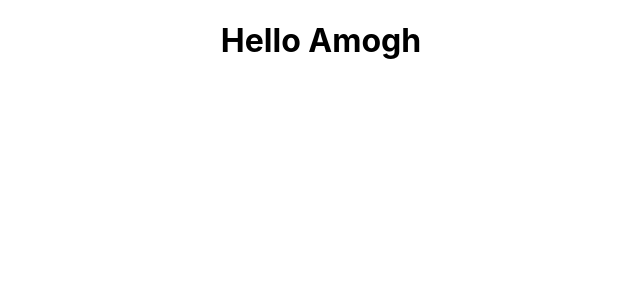
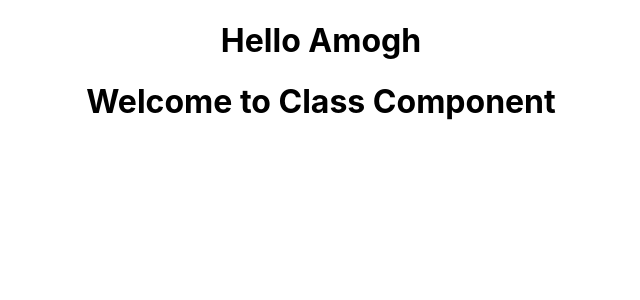
Before and after one commit to amoghcoolkarni983/learn-react-js, a React (Create React App) app in the folder my-app/: page / in a window 1280 px wide. Shown: the top 300 px of the page, without its empty margins (319-959 px from the left). Built offline with nearby package versions, Linux system fonts and the light colour scheme.

Commit message:
class-componant

```diff
--- a/my-app/src/App.js
+++ b/my-app/src/App.js
@@ -1,12 +1,14 @@
 import React, { Component } from 'react';
 import './App.css';
 import Greet from './componants/Greet'
+import Welcome from './componants/Welcome'
 
 class App extends Component {
   render() {
     return (
       <div className="App">
         <Greet/>
+        <Welcome/>
       </div>
     );
   }
--- /dev/null
+++ b/my-app/src/componants/Welcome.js
@@ -0,0 +1,12 @@
+import React, { Component } from 'react'
+
+class Welcome extends Component
+{
+    render ()
+    {
+        return <h1>Welcome to Class Component</h1>
+    }
+
+}
+
+export default Welcome
```
Also changed, not shown: 1 other file (tests, documents, lock files or other folders).
